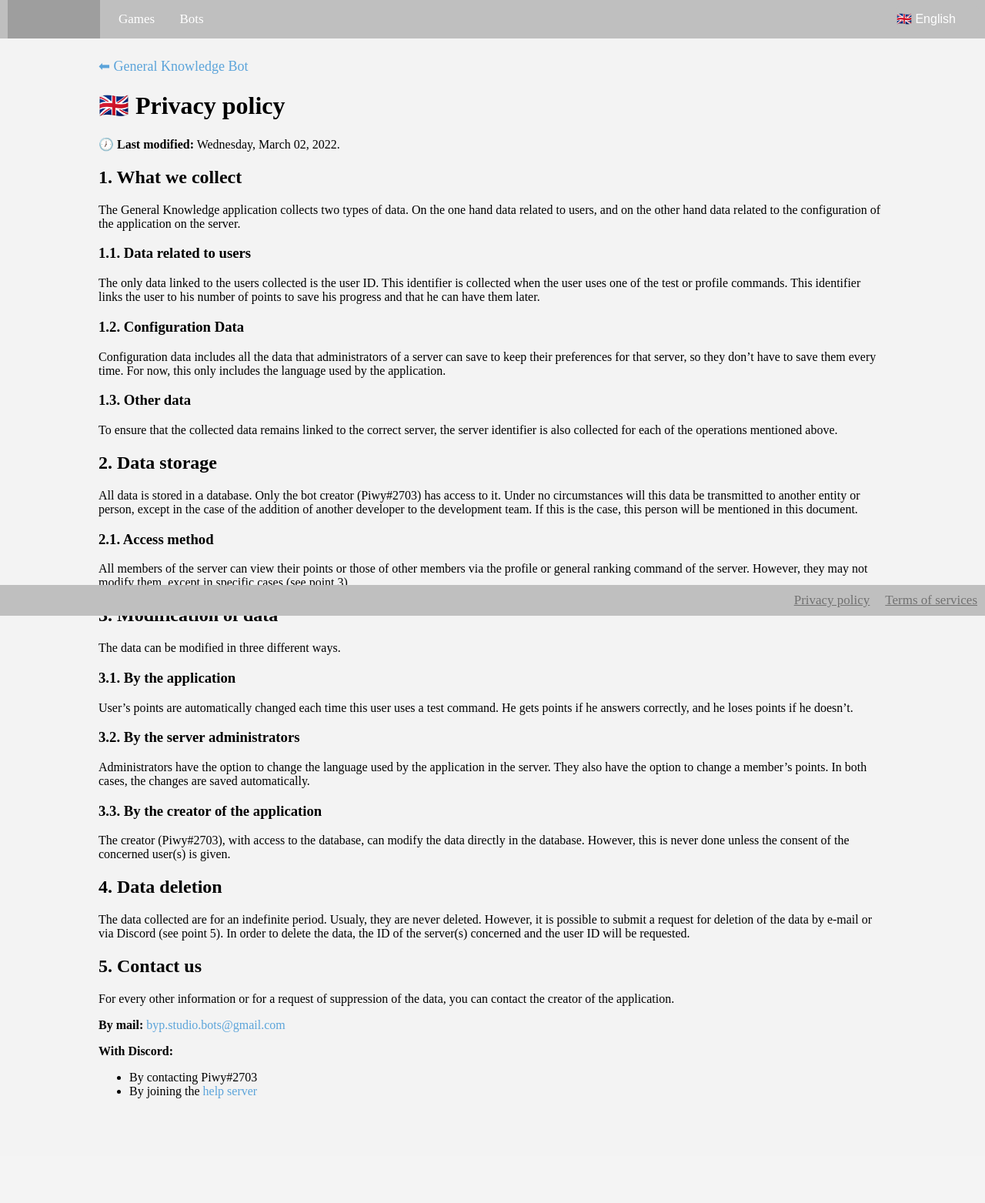
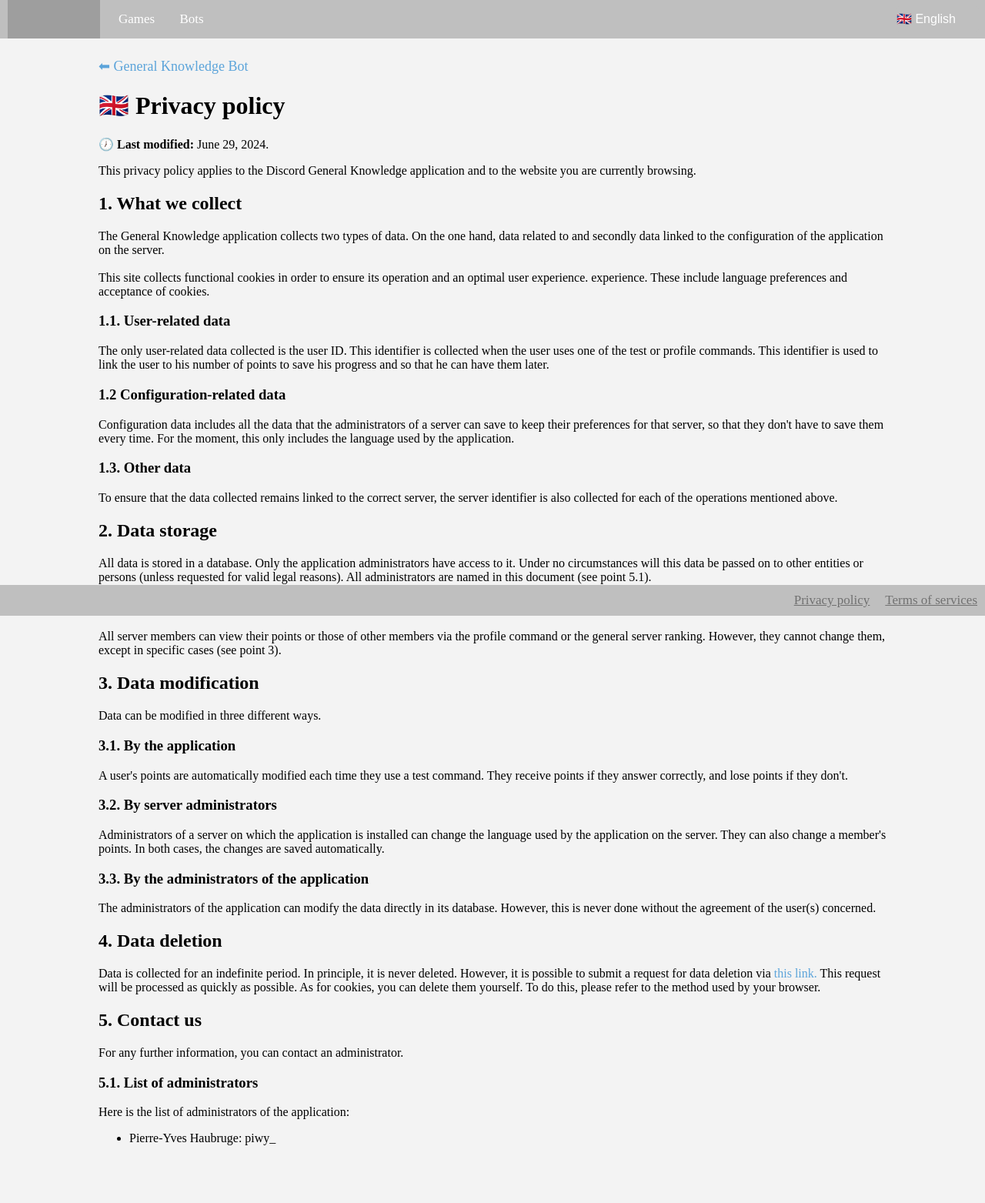
Before and after one commit to Piwy-dev/general-knowledge-site, a Flask app: page /en/privacy in a window 1280 px wide. Shown: the whole page at 77% size. Before the commit the page ends 1427 px from the top, so only its background shows below. Run offline with Flask 3, Linux system fonts and the light colour scheme; grey boxes are pictures that could not be loaded.

Commit message:
privacy update en nl fr

```diff
--- a/app/templates/en/privacy.html
+++ b/app/templates/en/privacy.html
@@ -36,55 +36,92 @@
         <a href="/en/home" id="return-button">&#x2B05; General Knowledge Bot</a>
 
         <h1>🇬🇧 Privacy policy</h1>
-        <p>🕖 <b>Last modified:</b> Wednesday, March 02, 2022.</p>
+        <p>
+            🕖 <b>Last modified:</b> June 29, 2024.
+        </p>
+
+        <p>
+            This privacy policy applies to the Discord General Knowledge application and to the website
+            you are currently browsing.
+        </p>
+
         <h2>1. What we collect</h2>
-        <p>The General Knowledge application collects two types of data. On the one hand data related to users, and on
-            the other hand data related to the configuration of the application on the server.</p>
-        <h3>1.1. Data related to users</h3>
-        <p>The only data linked to the users collected is the user ID. This identifier is collected when the user uses
-            one of the test or profile commands. This identifier links the user to his number of points to save his
-            progress and that he can have them
-            later.
+        <p>
+            The General Knowledge application collects two types of data. On the one hand, data related to
+            and secondly data linked to the configuration of the application on the server.
+
+            <br><br>This site collects functional cookies in order to ensure its operation and an optimal user
+            experience.
+            experience. These include language preferences and acceptance of cookies.
         </p>
-        <h3>1.2. Configuration Data</h3>
-        <p>Configuration data includes all the data that administrators of a server can save to keep their preferences
-            for that server, so they don’t have to save them every time. For now, this only includes the language used
-            by the application.</p>
+        <h3>1.1. User-related data</h3>
+        <p>
+            The only user-related data collected is the user ID. This identifier is collected
+            when the user uses one of the test or profile commands. This identifier is used to link
+            the user to his number of points to save his progress and so that he can have them later.
+        </p>
+        <h3>1.2 Configuration-related data</h3>
+        <p>
+            Configuration data includes all the data that the administrators of a server can save to keep their
+            preferences for that server, so that they don't have to save them every time. For the moment, this only
+            includes the language used by the application.
+        </p>
         <h3>1.3. Other data</h3>
-        <p>To ensure that the collected data remains linked to the correct server, the server identifier is also
-            collected for each of the operations mentioned above.</p>
+        <p>
+            To ensure that the data collected remains linked to the correct server, the server identifier is also
+            collected for each of the operations mentioned above.
+        </p>
+
         <h2>2. Data storage</h2>
-        <p>All data is stored in a database. Only the bot creator (Piwy#2703) has access to it. Under no circumstances
-            will this data be transmitted to another entity or person, except in the case of the addition of another
-            developer to the development team.
-            If this is the case, this person will be mentioned in this document.</p>
+        <p>
+            All data is stored in a database. Only the application administrators have access to it.
+            Under no circumstances will this data be passed on to other entities or persons (unless requested for valid
+            legal reasons). All administrators are named in this document (see point 5.1).
+        </p>
         <h3>2.1. Access method</h3>
-        <p>All members of the server can view their points or those of other members via the profile or general ranking
-            command of the server. However, they may not modify them, except in specific cases (see point 3).</p>
-        <h2>3. Modification of data</h2>
-        <p>The data can be modified in three different ways.</p>
+        <p>
+            All server members can view their points or those of other members via the profile command or the general
+            server ranking. However, they cannot change them, except in specific cases (see point 3).
+        </p>
+
+        <h2>3. Data modification</h2>
+        <p>
+            Data can be modified in three different ways.
+        </p>
         <h3>3.1. By the application</h3>
-        <p>User’s points are automatically changed each time this user uses a test command. He gets points if he answers
-            correctly, and he loses points if he doesn’t.</p>
-        <h3>3.2. By the server administrators</h3>
-        <p>Administrators have the option to change the language used by the application in the server. They also have
-            the option to change a member’s points. In both cases, the changes are saved automatically.</p>
-        <h3>3.3. By the creator of the application</h3>
-        <p>The creator (Piwy#2703), with access to the database, can modify the data directly in the database. However,
-            this is never done unless the consent of the concerned user(s) is given.</p>
+        <p>
+            A user's points are automatically modified each time they use a test command. They receive points if they
+            answer correctly, and lose points if they don't.
+        </p>
+        <h3>3.2. By server administrators</h3>
+        <p>
+            Administrators of a server on which the application is installed can change the language used by the
+            application on the server. They can also change a member's points. In both cases, the changes are saved
+            automatically.
+        </p>
+        <h3>3.3. By the administrators of the application</h3>
+        <p>
+            The administrators of the application can modify the data directly in its database. However, this is never
+            done without the agreement of the user(s) concerned.
+        </p>
+
         <h2>4. Data deletion</h2>
-        <p>The data collected are for an indefinite period. Usualy, they are never deleted. However, it is possible to
-            submit a request for deletion of the data by e-mail or via Discord (see point 5). In order to delete the
-            data, the ID of the server(s)
-            concerned and the user ID will be requested.</p>
+        <p>
+            Data is collected for an indefinite period. In principle, it is never deleted. However, it is possible to submit a request for data deletion via
+            <a href="data-deletion-request">this link.</a> This request will be processed as quickly as possible.
+
+            As for cookies, you can delete them yourself. To do this, please refer to the method used by your browser.
+        </p>
+
         <h2>5. Contact us</h2>
-        <p>For every other information or for a request of suppression of the data, you can contact the creator of the
-            application.</p>
-        <p><b>By mail: </b><a href="mailto:byp.studio.bots@gmail.com">byp.studio.bots@gmail.com</a></p>
-        <p><b>With Discord: </b>
+        <p>
+            For any further information, you can contact an administrator.
+        </p>
+        <h3>5.1. List of administrators</h3>
+        <p>
+            Here is the list of administrators of the application:
         <ul>
-            <li>By contacting Piwy#2703</li>
-            <li>By joining the <a href="https://discord.com/invite/v6aMwZGneQ">help server</a></li>
+            <li>Pierre-Yves Haubruge: piwy_</li>
         </ul>
         </p>
     </div>
```
Also changed, not shown: app/templates/fr/privacy.html (+11 -11 lines), app/templates/nl/privacy.html (+84 -49 lines).
